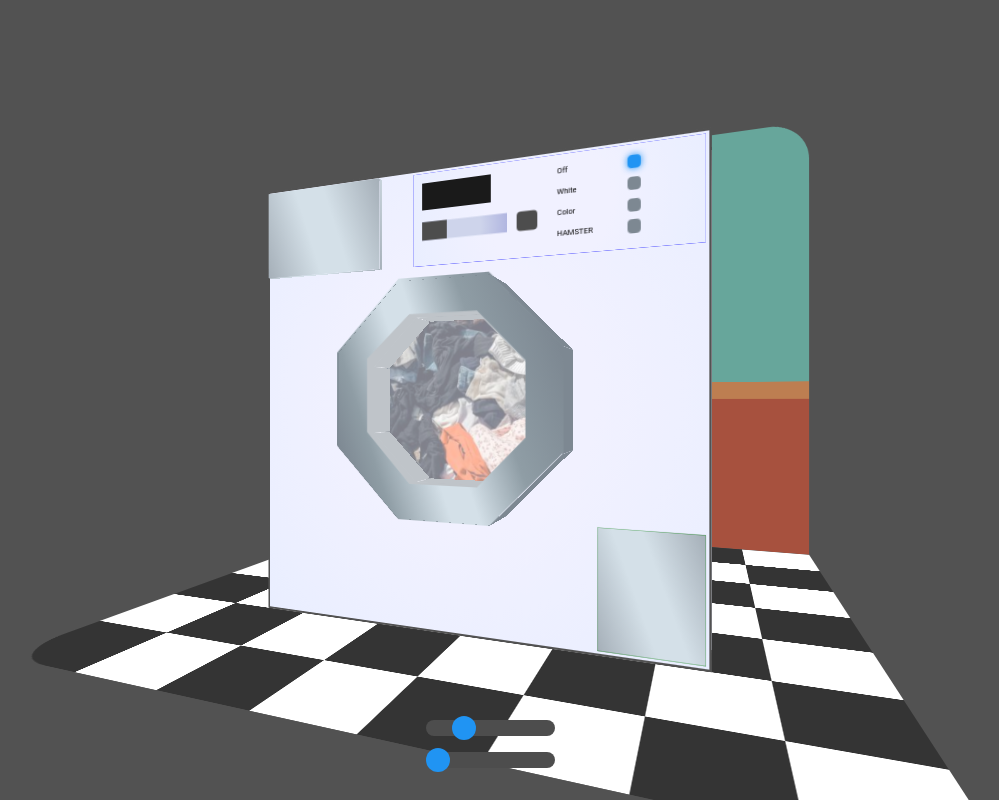
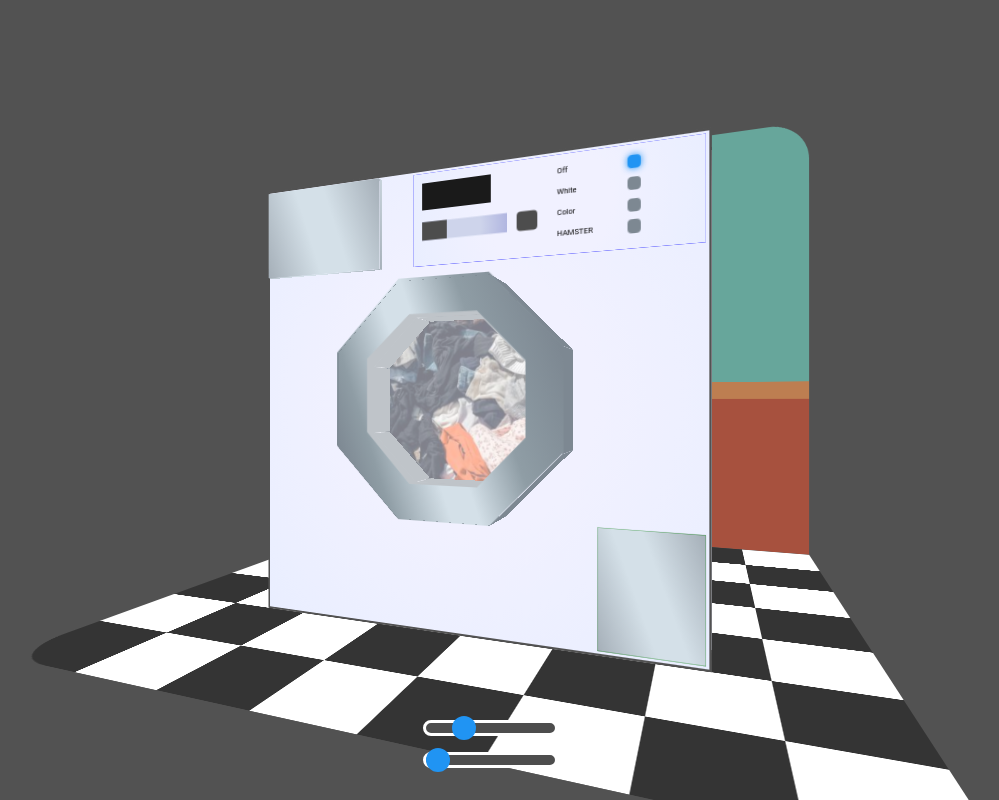
Before and after one commit to sasjakoning/CSS-to-the-rescue-22-23, a plain HTML site: page index.html in a window 1280 px wide. Shown: the whole page, without its empty margins (150-1149 px from the left). Drawn offline with Linux system fonts and the light colour scheme.

Commit message:
added: final version docs

```diff
--- a/css/style.css
+++ b/css/style.css
@@ -138,6 +138,7 @@ ul {
 	width: 100%;
 	height: 1rem;
 	background: var(--accent-dark);
+	border: .2rem solid var(--light);
 	border-radius: 1rem;
 	-webkit-appearance: none;
 	-moz-appearance: none;
```
Also changed, not shown: 2 other files.
